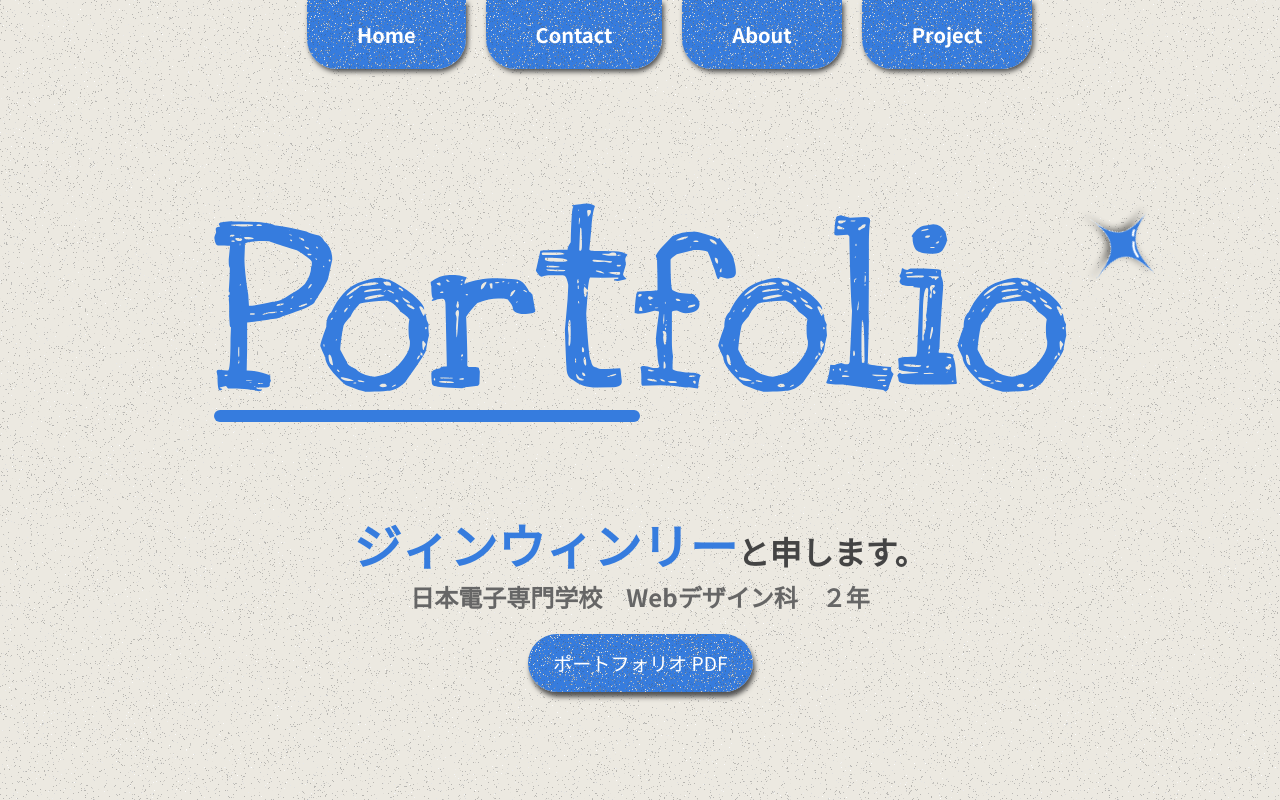
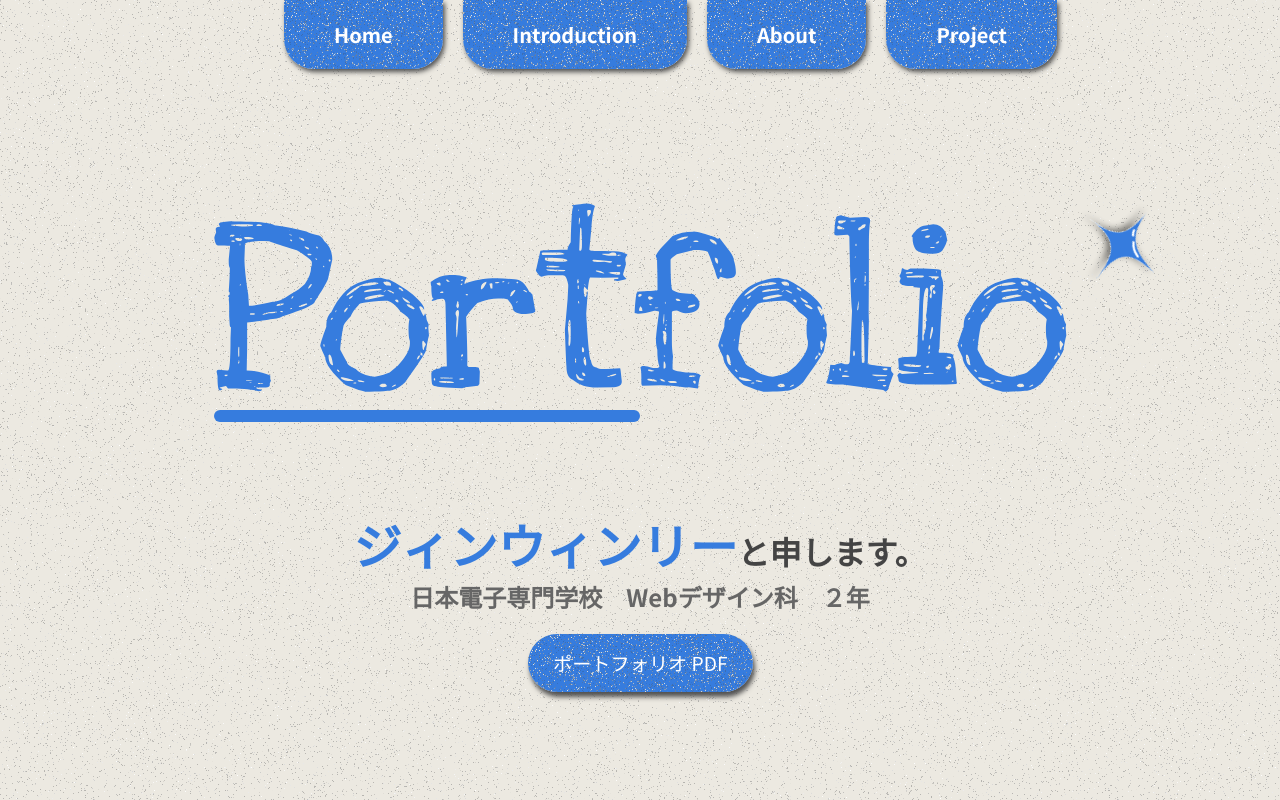
Before and after one commit to zwinty/Portfolio, a React (Vite) app: page / in a window 1280 px wide. Shown: the top 800 px of the page. Built offline with nearby package versions, Linux system fonts and the light colour scheme.

Commit message:
pdf link added

```diff
--- a/src/components/Card/CardList.jsx
+++ b/src/components/Card/CardList.jsx
@@ -8,7 +8,7 @@ const projects = [
     title: "「e☆イヤホン」EC サイト UI リニュアル",
     description: "この課題は、1年次後期の産学連携授業で取り組んだ作品です。実際に多くのユーザーが利用するECサイトのUIリニューアルをテーマに、外部クライアント様から直接課題をいただきました。企画・デザイン・実装のすべてを一人で担当し、Reactを用いてシンプルで使いやすいUIを目指して開発を進めました。また、企業様に対して4回のプレゼンテーションを行い、本プロジェクトではチームリーダーも務めました。",
     src: "/earphone.svg",
-    url: "https://drive.google.com/file/d/18551JKzWEdjLEGmeChK2YDVppdtcYtpb/view?usp=drive_link",
+    url: "https://drive.google.com/file/d/1OUIA8BSTiYLz6U5YXzPlkgBcaNugqPT9/view?usp=sharing",
     color: "/background2.svg"
   },
 
@@ -16,21 +16,21 @@ const projects = [
     title: "「OSMO POCKET 3」SNS 連携サイト",
     description: "この課題は、サイト設計の授業でチームで作成したプロジェクトです。私はUI/UXデザインとプレゼンテーションを担当しました。プロジェクトの目的は、Osmo Pocket 3をSNSでバズらせるためのスペシャルサイトを作成することです。サイトでは、Osmo Pocket 3の特徴を魅力的に伝え、SNSでシェアしたくなるようなコンテンツを提供し、ユーザーの関心を引き、実際に購入へと導けるようなデザインと機能を取り入れました。",
     src: "/osmo.svg",
-    url: "https://drive.google.com/file/d/1F9pmKnQcBxElmE67KryXGA-ZEBey41mj/view?usp=sharing",
+    url: "https://drive.google.com/file/d/19repYFwywy8csZ7Yb0SCnpujAe4ToN0H/view?usp=sharing",
     color: "/background3.svg"
   },
   {
     title: "ポートフォリオサイト",
     description: "このポートフォリオサイトは、自分のデザイン・開発スキルを紹介するために制作しました。各セクションでは過去に制作したプロジェクトや作品を詳しく紹介しています。レスポンシブデザインを意識し、スマホやタブレットでも見やすい構成にしています。",
     src: "/port.svg",
-    url: "https://example.com",
+    url: "https://drive.google.com/file/d/1-fhEMdATKDGgrvX6FQPJugGHgcosu54d/view?usp=sharing",
     color: "/background2.svg"
   },
   {
     title: "Webデザイン科のスペシャルサイト",
     description: "この課題はWebデザイン科に入って初めての課題です。Webデザイン科のファンを増やすためのスペシャルサイトの作成に依頼され、企画からデザイン実装まで１人で作成し「PC、スマホ、タプレット」３つのレスポンシブデザインに挑戦しました。Webデザイン科の学全員の前にプレゼンテーションしました",
     src: "/specialsite.svg",
-    url: "https://drive.google.com/file/d/1iTLooP6-P8pkEgaV4P1rZGLrYZpt9DWD/view?usp=drive_link",
+    url: "https://drive.google.com/file/d/1mfiTPZ0S1GA_TeQFnzMcju-aeKLglvDS/view?usp=sharing",
     color: "/background3.svg"
   },
 ];
--- a/src/components/Footer/Footer.jsx
+++ b/src/components/Footer/Footer.jsx
@@ -6,9 +6,9 @@ const Footer = () => {
       <div className="footer-content">
         <div className="footer-links">
           <a href="#home">Home</a>
+          <a href="#contact">Introduction</a>
           <a href="#about">About</a>
           <a href="#project">Projects</a>
-          <a href="#contact">Contact</a>
         </div>
         <p>&copy; 2025 My Portfolio. All rights reserved.</p>
       </div>
--- a/src/components/FristView/FirstView.jsx
+++ b/src/components/FristView/FirstView.jsx
@@ -16,7 +16,7 @@ function FirstView() {
     <h1 className="info-title"><span className="info-name">ジィンウィンリー</span>と申します。</h1>
     <h3 className="info-text">日本電子専門学校　Webデザイン科　２年</h3>
 
-      <a  href="" className="info-btn">ポートフォリオ PDF</a>
+      <a  href="https://drive.google.com/file/d/1A6qvfcqaLZuJBAElpNEUa8KaTnkjP3Yf/view?usp=sharing" className="info-btn">ポートフォリオ PDF</a>
     </div>
 
   </div>
--- a/src/components/Navigation/Navigation.jsx
+++ b/src/components/Navigation/Navigation.jsx
@@ -23,7 +23,7 @@ const Navigation = () => {
       <div className={`nav-items ${menuOpen ? 'show' : ''}`}>
         <ul>
           <li><a href="#home">Home</a></li>
-          <li><a href="#contact">Contact</a></li>
+          <li><a href="#contact">Introduction</a></li>
           <li><a href="#about">About</a></li>
           <li><a href="#project">Project</a></li>
         </ul>
```
